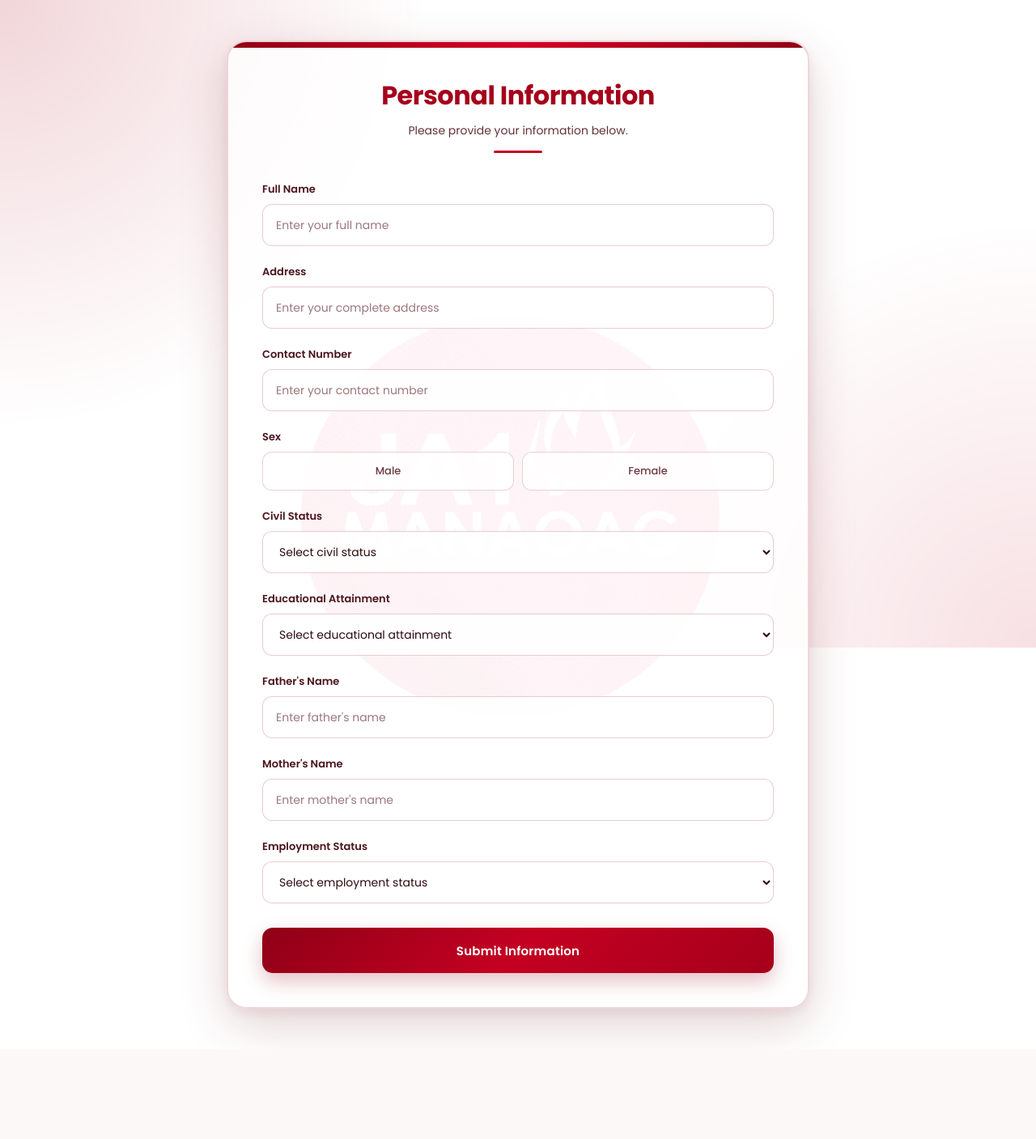
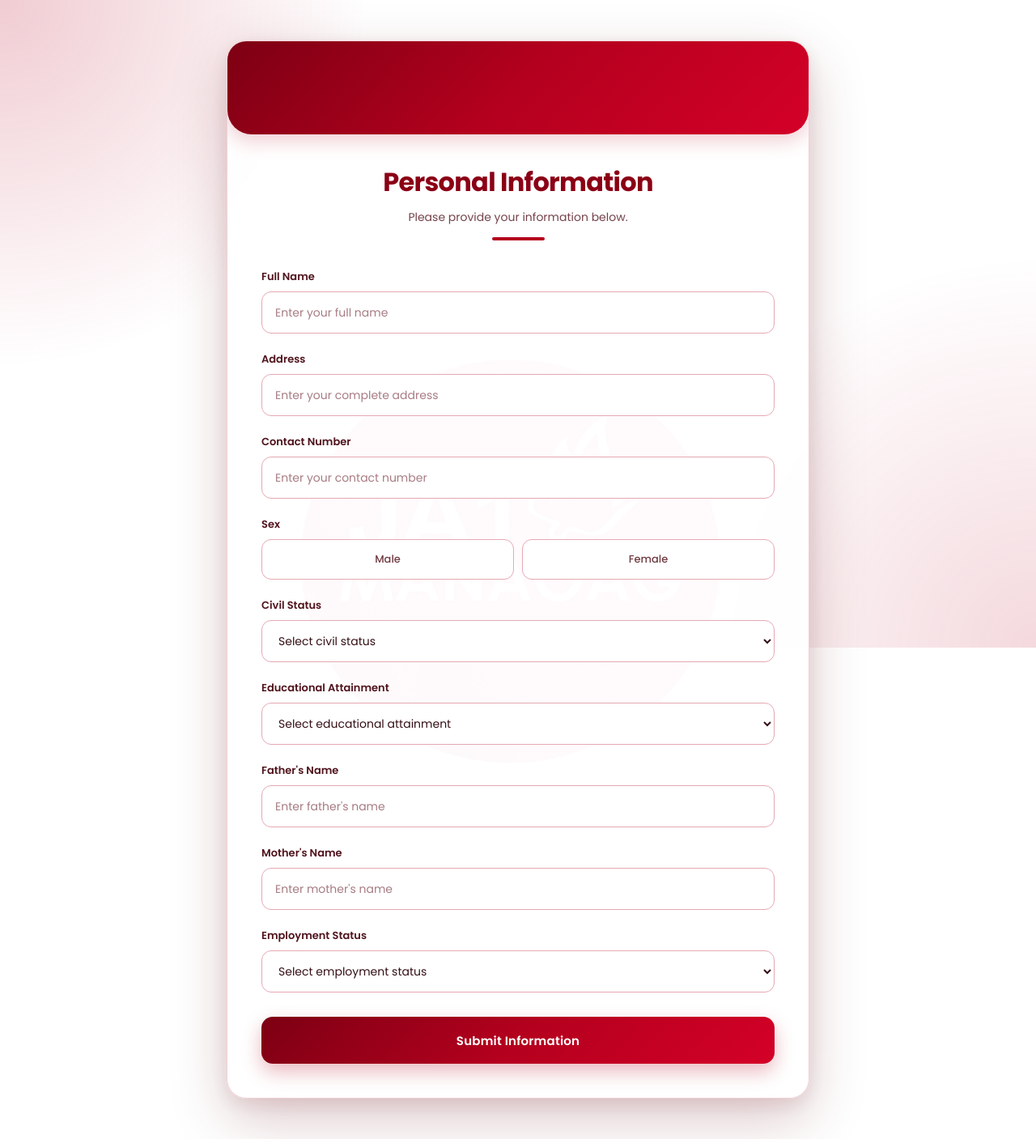
Before and after one commit to marrajanerick-alt/ja1manaoag, a Flask app: page / in a window 1280 px wide. Shown: the whole page at 81% size. Before the commit the page ends 1271 px from the top, so only its background shows below. Run offline with Flask 3, Linux system fonts and the light colour scheme.

Commit message:
Update style.css

```diff
--- a/static/style.css
+++ b/static/style.css
@@ -1,9 +1,26 @@
 @import url('https://fonts.googleapis.com/css2?family=Poppins:wght@400;500;600;700&display=swap');
 
 
-/* ================================
+/* =================================
+   COLORS
+================================= */
+
+:root {
+    --red-dark: #8b0015;
+    --red: #b4001e;
+    --red-bright: #d40027;
+    --red-light: #fff1f3;
+    --red-border: #e5a8b2;
+
+    --white: #ffffff;
+    --text: #351016;
+    --text-light: #75434b;
+}
+
+
+/* =================================
    GLOBAL
-================================ */
+================================= */
 
 * {
     margin: 0;
@@ -17,15 +34,17 @@ html {
 
 body {
     min-height: 100vh;
+
     padding: 30px 15px;
 
     font-family: "Poppins", sans-serif;
-    color: #2b0b0f;
+
+    color: var(--text);
 
     background:
         linear-gradient(
-            rgba(255, 255, 255, 0.78),
-            rgba(255, 255, 255, 0.78)
+            rgba(255, 255, 255, 0.76),
+            rgba(255, 255, 255, 0.76)
         ),
         url("/static/background.jpg");
 
@@ -38,55 +57,60 @@ body {
 }
 
 
-/* ================================
-   RED BACKGROUND ACCENT
-================================ */
+/* =================================
+   RED ATMOSPHERE
+================================= */
 
 body::before {
     content: "";
 
     position: fixed;
+
     inset: 0;
 
     background:
         radial-gradient(
-            circle at top left,
-            rgba(170, 0, 20, 0.16),
-            transparent 35%
+            circle at 0% 0%,
+            rgba(180, 0, 30, 0.20),
+            transparent 30%
         ),
         radial-gradient(
-            circle at bottom right,
-            rgba(190, 0, 25, 0.12),
-            transparent 35%
+            circle at 100% 100%,
+            rgba(180, 0, 30, 0.15),
+            transparent 32%
         );
 
     pointer-events: none;
+
     z-index: 0;
 }
 
 
-/* ================================
+/* =================================
    MAIN CONTAINER
-================================ */
+================================= */
 
 .container {
     width: 100%;
+
     max-width: 720px;
 
     margin: 20px auto;
-    padding: 42px;
 
-    background: rgba(255, 255, 255, 0.76);
+    padding: 0 42px 42px;
 
-    border: 2px solid rgba(160, 0, 20, 0.16);
+    background: rgba(255, 255, 255, 0.90);
+
+    border: 1px solid rgba(180, 0, 30, 0.18);
 
     border-radius: 24px;
 
     box-shadow:
-        0 20px 60px rgba(100, 0, 15, 0.18),
-        0 5px 15px rgba(100, 0, 15, 0.08);
+        0 25px 70px rgba(100, 0, 20, 0.22),
+        0 8px 25px rgba(100, 0, 20, 0.10);
 
     position: relative;
+
     z-index: 1;
 
     overflow: hidden;
@@ -95,34 +119,37 @@ body::before {
 }
 
 
-/* ================================
-   RED TOP BAR
-================================ */
+/* =================================
+   RED HEADER
+================================= */
 
-.container::after {
+.container::before {
     content: "";
 
-    position: absolute;
+    display: block;
 
-    top: 0;
-    left: 0;
+    height: 115px;
 
-    width: 100%;
-    height: 7px;
+    margin: 0 -42px 35px;
 
     background:
         linear-gradient(
-            90deg,
-            #8f0016,
-            #d40025,
-            #8f0016
+            135deg,
+            #7d0013,
+            #b4001e 50%,
+            #d40027
         );
+
+    border-radius: 0 0 30px 30px;
+
+    box-shadow:
+        0 8px 25px rgba(180, 0, 30, 0.20);
 }
 
 
-/* ================================
-   HEADER
-================================ */
+/* =================================
+   HEADER TEXT
+================================= */
 
 h1 {
     text-align: center;
@@ -130,11 +157,12 @@ h1 {
     font-family: "Poppins", sans-serif;
 
     font-size: 32px;
+
     font-weight: 700;
 
-    color: #a5001b;
+    color: var(--red-dark);
 
-    letter-spacing: -0.5px;
+    letter-spacing: -0.7px;
 
     margin-bottom: 8px;
 }
@@ -142,10 +170,9 @@ h1 {
 .subtitle {
     text-align: center;
 
-    color: #633238;
+    color: var(--text-light);
 
     font-size: 14px;
-    font-weight: 400;
 
     line-height: 1.6;
 
@@ -159,20 +186,21 @@ h1 {
 
     display: block;
 
-    width: 60px;
-    height: 3px;
+    width: 65px;
+
+    height: 4px;
 
     margin: 14px auto 0;
 
-    background: #c40022;
+    background: var(--red);
 
     border-radius: 10px;
 }
 
 
-/* ================================
+/* =================================
    FORM
-================================ */
+================================= */
 
 form {
     display: flex;
@@ -189,23 +217,24 @@ form {
 }
 
 
-/* ================================
+/* =================================
    LABELS
-================================ */
+================================= */
 
 label {
     margin-bottom: 8px;
 
     font-size: 13px;
+
     font-weight: 600;
 
-    color: #4b151d;
+    color: #50141d;
 }
 
 
-/* ================================
-   INPUTS
-================================ */
+/* =================================
+   INPUTS & DROPDOWNS
+================================= */
 
 input[type="text"],
 input[type="tel"],
@@ -216,13 +245,13 @@ select {
 
     padding: 0 16px;
 
-    border: 1.5px solid rgba(150, 0, 20, 0.20);
+    border: 1.5px solid var(--red-border);
 
     border-radius: 12px;
 
-    background: rgba(255, 255, 255, 0.88);
+    background: var(--white);
 
-    color: #2b0b0f;
+    color: var(--text);
 
     font-family: "Poppins", sans-serif;
 
@@ -238,54 +267,57 @@ select {
 }
 
 
-/* Placeholder */
+/* =================================
+   PLACEHOLDER
+================================= */
 
 input::placeholder {
-    color: #9b777c;
+    color: #a77c83;
 }
 
 
-/* Focus */
+/* =================================
+   INPUT FOCUS
+================================= */
 
 input[type="text"]:focus,
 input[type="tel"]:focus,
 select:focus {
-    border-color: #c40022;
 
-    background: white;
+    border-color: var(--red);
+
+    background: #ffffff;
 
     box-shadow:
-        0 0 0 4px rgba(196, 0, 34, 0.10),
-        0 5px 15px rgba(130, 0, 20, 0.08);
+        0 0 0 4px rgba(180, 0, 30, 0.09),
+        0 5px 15px rgba(180, 0, 30, 0.08);
 
     transform: translateY(-1px);
 }
 
 
-/* Select */
+/* =================================
+   DROPDOWN
+================================= */
 
 select {
     cursor: pointer;
 }
 
 
-/* ================================
+/* =================================
    RADIO BUTTONS
-================================ */
+================================= */
 
 .radio-group {
-    display: flex;
+    display: grid;
 
-    flex-wrap: wrap;
+    grid-template-columns: 1fr 1fr;
 
     gap: 10px;
 }
 
 .radio-option {
-    flex: 1;
-
-    min-width: 120px;
-
     position: relative;
 }
 
@@ -301,32 +333,36 @@ select {
 }
 
 
-/* Radio option */
+/* Radio card */
 
 .radio-option label {
+
     display: flex;
 
     align-items: center;
+
     justify-content: center;
 
-    min-height: 48px;
+    min-height: 50px;
 
     margin: 0;
+
     padding: 10px 15px;
 
-    border: 1.5px solid rgba(150, 0, 20, 0.18);
+    border: 1.5px solid var(--red-border);
 
     border-radius: 12px;
 
-    background: rgba(255, 255, 255, 0.82);
+    background: #ffffff;
 
-    color: #6d3a42;
+    color: #713b43;
 
     cursor: pointer;
 
     font-family: "Poppins", sans-serif;
 
     font-size: 13px;
+
     font-weight: 500;
 
     transition: all 0.25s ease;
@@ -349,52 +386,55 @@ select {
 /* Selected */
 
 .radio-option input[type="radio"]:checked + label {
-    border-color: #a5001b;
+
+    border-color: var(--red-dark);
 
     background:
         linear-gradient(
             135deg,
-            #a5001b,
-            #d40025
+            #980018,
+            #c80025
         );
 
-    color: white;
+    color: #ffffff;
 
     box-shadow:
-        0 7px 18px rgba(165, 0, 27, 0.25);
+        0 8px 20px rgba(180, 0, 30, 0.25);
 
     transform: translateY(-1px);
 }
 
 
-/* ================================
+/* =================================
    SUBMIT BUTTON
-================================ */
+================================= */
 
 button[type="submit"] {
+
     width: 100%;
 
-    height: 56px;
+    height: 58px;
 
     margin-top: 8px;
 
     border: none;
 
-    border-radius: 13px;
+    border-radius: 14px;
 
     background:
         linear-gradient(
             135deg,
-            #8f0016,
-            #c40022,
-            #a5001b
+            #7d0013,
+            #b4001e 50%,
+            #d40027
         );
 
-    color: white;
+    color: #ffffff;
 
     font-family: "Poppins", sans-serif;
 
     font-size: 15px;
+
     font-weight: 600;
 
     letter-spacing: 0.2px;
@@ -402,7 +442,7 @@ button[type="submit"] {
     cursor: pointer;
 
     box-shadow:
-        0 10px 25px rgba(150, 0, 25, 0.25);
+        0 10px 25px rgba(180, 0, 30, 0.28);
 
     transition:
         transform 0.25s ease,
```
Also changed, not shown: other parts of static/style.css (+60 -26 lines).
